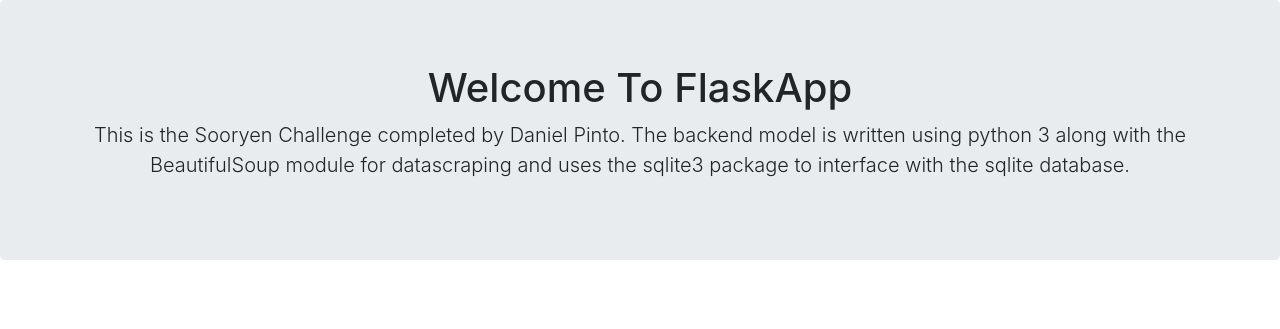
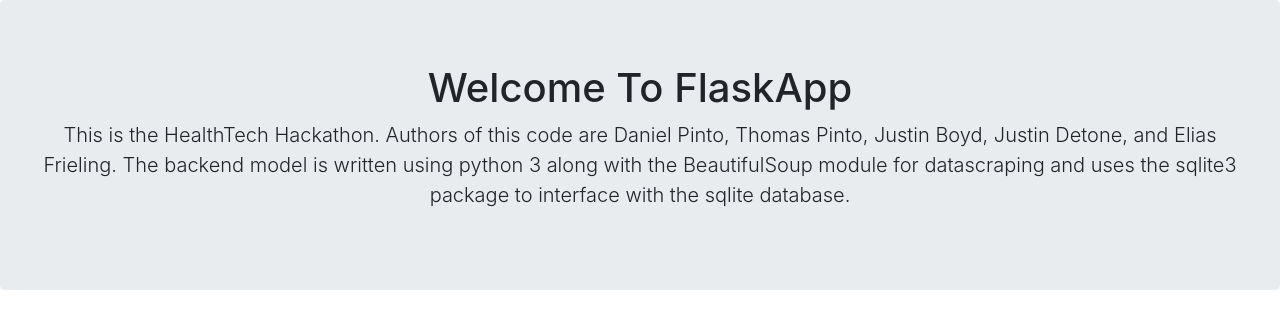
Before and after one commit to danpinto97/HealthTechHack, a Flask app: page /about in a window 1280 px wide. Shown: the part 56-385 px from the top of the page. Run offline with Flask 2, Linux system fonts and the light colour scheme; some libraries are stand-ins or nearby versions.

Commit message:
Minor changes to text fields

```diff
--- a/templates/about.html
+++ b/templates/about.html
@@ -3,7 +3,7 @@
 {% block body %}
   <div class="jumbotron text-center">
     <h1>Welcome To FlaskApp</h1>
-    <p class="lead">This is the Sooryen Challenge completed by Daniel Pinto.
+    <p class="lead">This is the HealthTech Hackathon. Authors of this code are Daniel Pinto, Thomas Pinto, Justin Boyd, Justin Detone, and Elias Frieling.
     The backend model is written using python 3 along with the BeautifulSoup module for datascraping and uses
     the sqlite3 package to interface with the sqlite database.</p>
   </div>
--- a/templates/layout.html
+++ b/templates/layout.html
@@ -2,7 +2,7 @@
 <html>
 <head>
     <meta charset="utf-8">
-    <title>SooryenChallenge</title>
+    <title>Health Tech Hackathon</title>
     <link rel="stylesheet" href="https://stackpath.bootstrapcdn.com/bootstrap/4.3.1/css/bootstrap.min.css">
 </head>
 <body>
```
Also changed, not shown: templates/search.html (line endings or trailing spaces).
